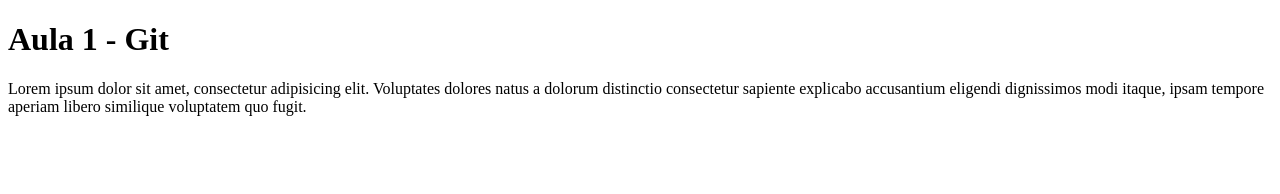
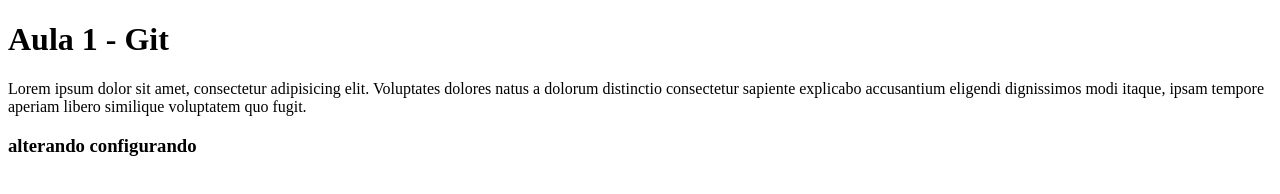
Before and after one commit to GuilhermeCardos/gama-no-github, a plain HTML site: page index.html in a window 1280 px wide. Drawn offline with Linux system fonts and the light colour scheme.

Commit message:
Arquivo index.html atualizado novamente

```diff
--- a/index.html
+++ b/index.html
@@ -9,5 +9,6 @@
 <body>
     <h1>Aula 1 - Git</h1>
     <p>Lorem ipsum dolor sit amet, consectetur adipisicing elit. Voluptates dolores natus a dolorum distinctio consectetur sapiente explicabo accusantium eligendi dignissimos modi itaque, ipsam tempore aperiam libero similique voluptatem quo fugit.</p>
+    <h3>alterando configurando</h3>
 </body>
 </html>
```
